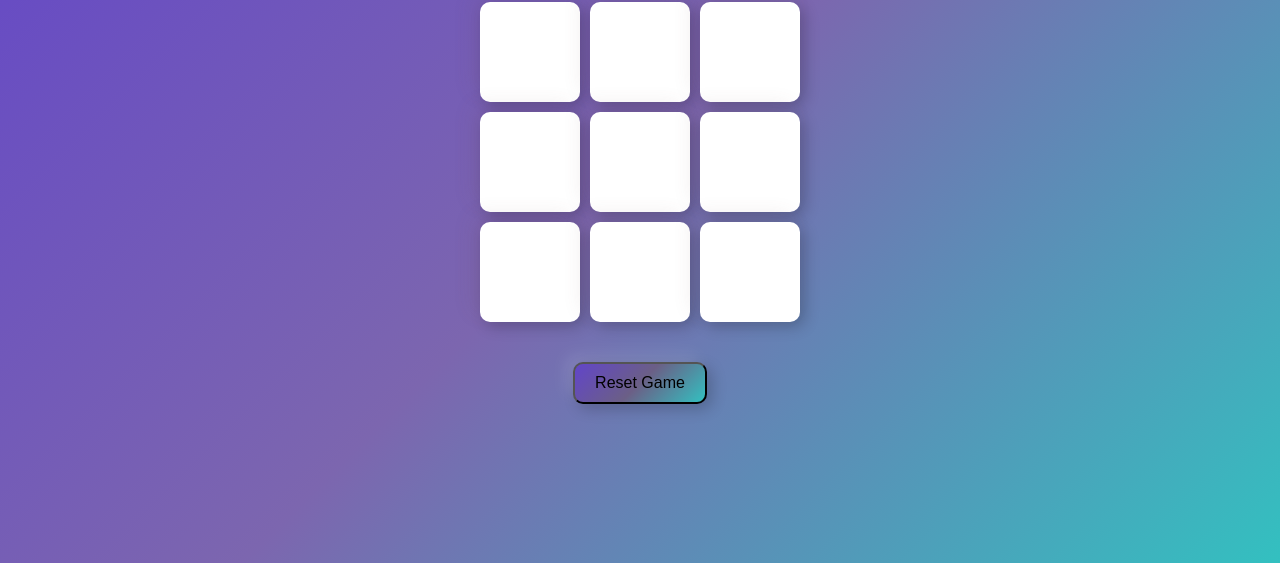
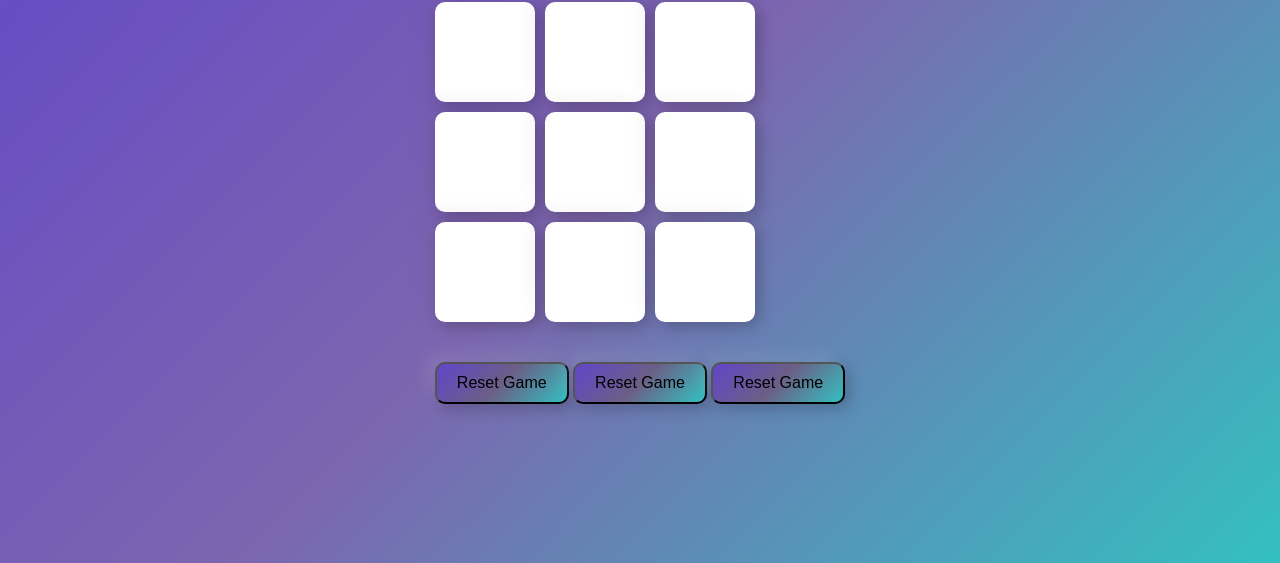
Before and after one commit to sunilkumar355/Tic-Toc-Toe, a plain HTML site: page index.html in a window 1280 px wide. Shown: the part 237-800 px from the top of the page. Drawn offline with Linux system fonts and the light colour scheme.

Commit message:
Update index.html
add new button

```diff
--- a/index.html
+++ b/index.html
@@ -24,6 +24,8 @@
       </div>
       <!-- Reset button to start a new game -->
       <button id="reset-btn">Reset Game</button>
+         <button id="reset-btn">Reset Game</button>
+         <button id="reset-btn">Reset Game</button>
     </div>
   </main>
 
```
